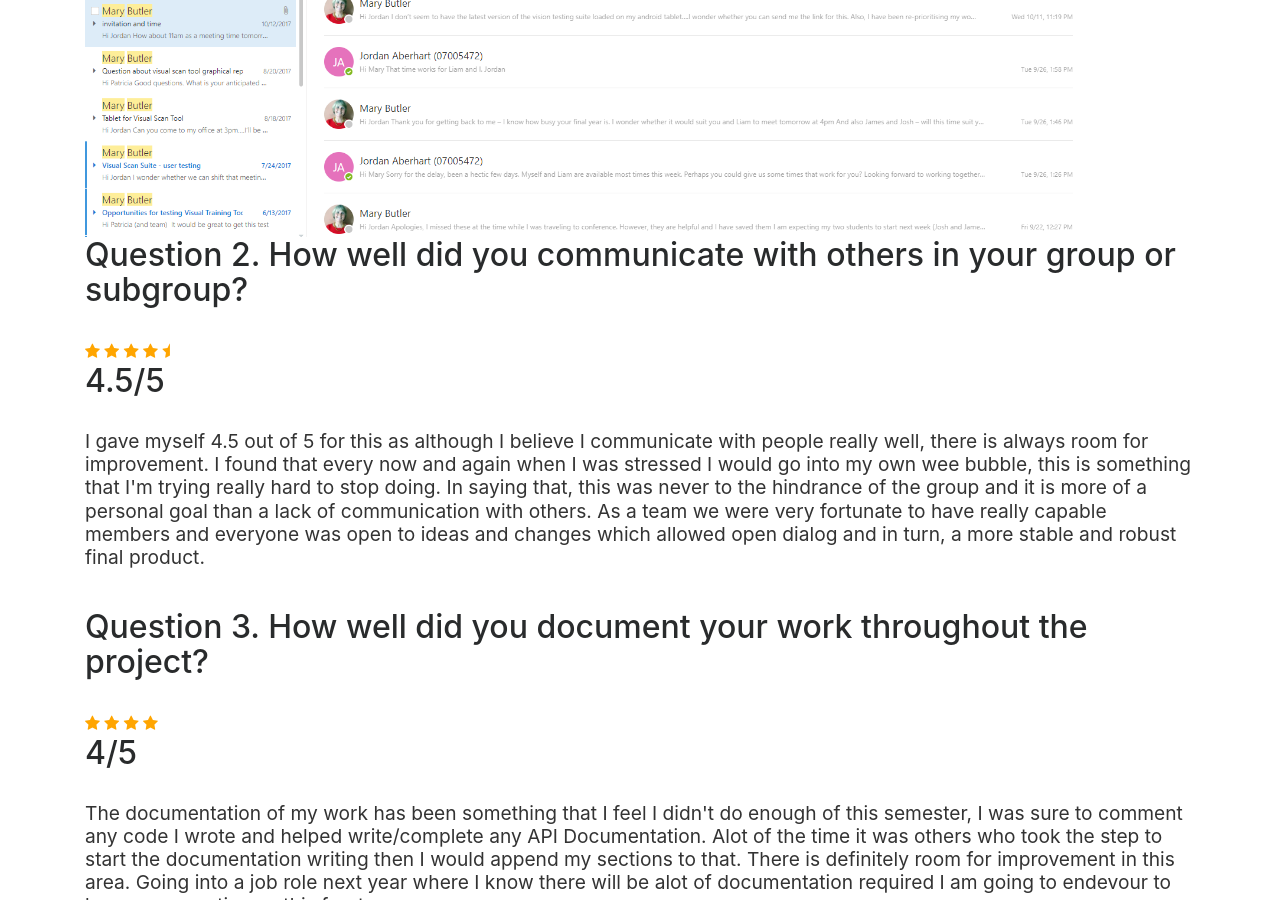
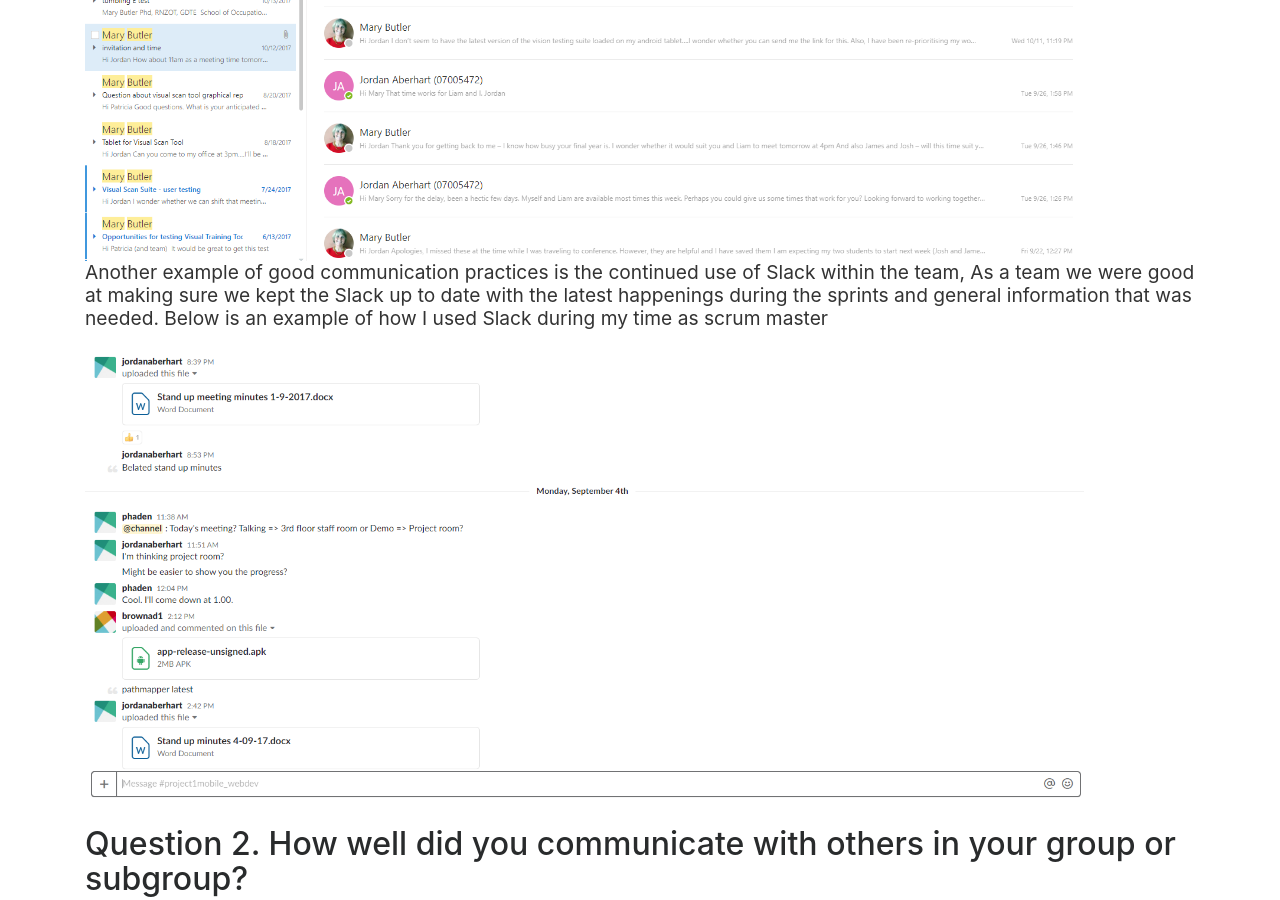
Before and after one commit to aberhjk1/aberhjk1.github.io, a Jekyll site: the page built from selfreview.html, in a window 1280 px wide and 900 px high, scrolled down 856 px. Built offline with Jekyll 4.4.1, drawn with Linux system fonts in a browser that asks for light colours; nearby versions of some CDN libraries.

Commit message:
Update selfreview.html

```diff
--- a/selfreview.html
+++ b/selfreview.html
@@ -25,8 +25,13 @@
 
  <p>  Throughout the semester, I have been the go to person in regards to the Visual Scan Suite, I have enjoyed the chance to improve my professional email writing
    with an external client and believe I have always shown professionalism in regards to communication with Dr Mary Butler.</p>
-   <br>
-   <img src="EvidenceImages/MaryButler.PNG" alt="Emails with Dr Mary Butler" width="90%"></img>
+   <br><br>
+<img src="EvidenceImages/MaryButler.PNG" alt="Emails with Dr Mary Butler" width="90%"></img><br>
+<p>
+   Another example of good communication practices is the continued use of Slack within the team, As a team we were good at making sure we kept the Slack up to date with the latest
+   happenings during the sprints and general information that was needed. Below is an example of how I used Slack during my time as scrum master </p>
+
+   <img src="EvidenceImages/Slack.PNG" alt="Slack Conversation" width="90%"></img><br>
 
 
 
```
